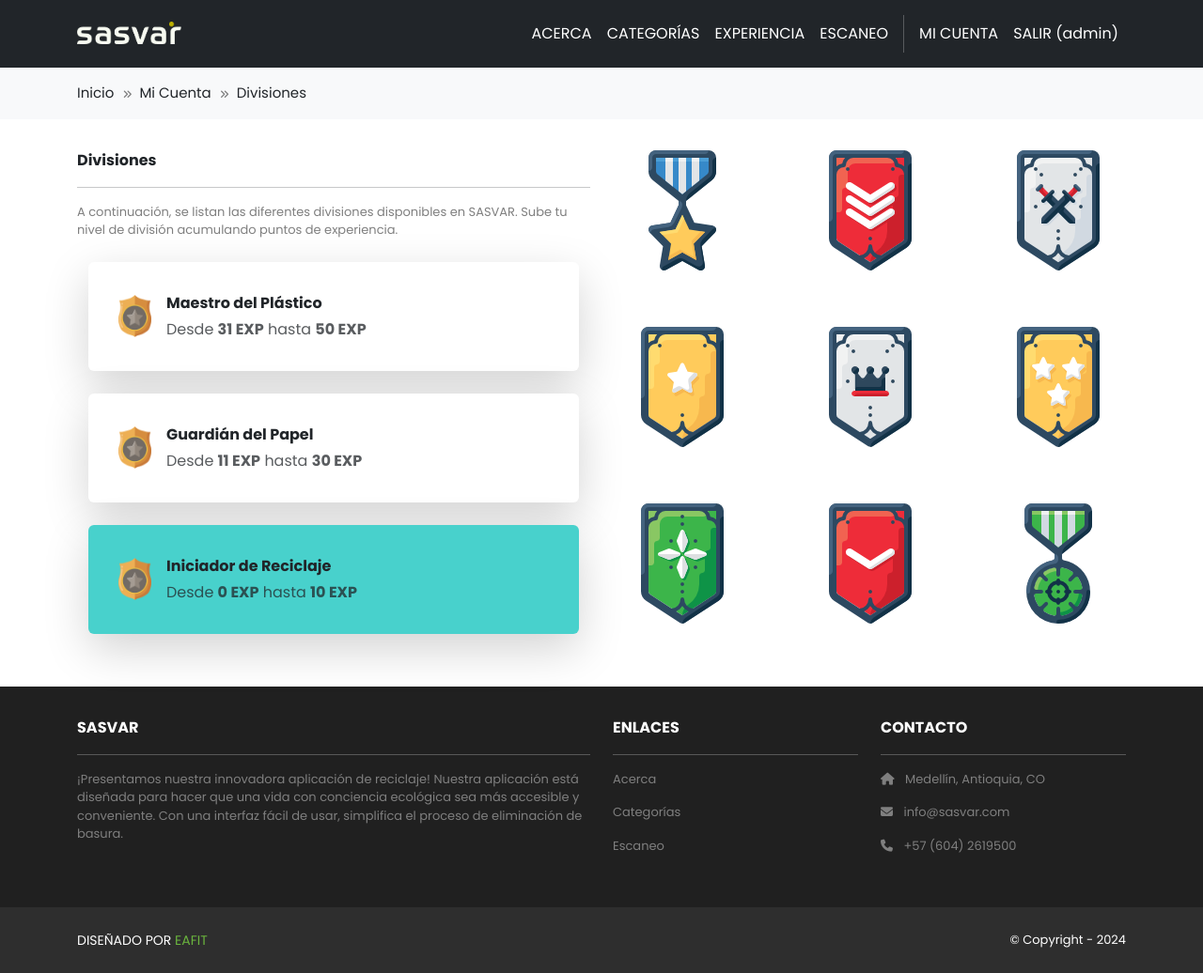
After one commit to danielgara/sasvar, a Django app: page /mi-cuenta/divisiones in a window 1280 px wide. The commit adds this page. Shown: the whole page at 94% size. Run offline with Django 4.2, Linux system fonts and the light colour scheme; a user stored in the database is signed in; data comes from the database, SQL or seed files in the repository; some libraries are stand-ins or nearby versions.

Commit message:
imp: divisiones template

```diff
--- /dev/null
+++ b/accounts/templates/accounts/rankings.html
@@ -0,0 +1,49 @@
+{% extends 'base.html' %}
+{% block content %}
+{% load static %}
+<div class="p-3">
+  <div class="container">
+    <div class="row mt-3">
+      <div class="col-md-6 col-lg-6 col-xl-6 mx-auto mb-3">
+        <b>Divisiones</b>
+        <hr />
+        <p class="font-13 rc-footer-font">A continuación, se listan las diferentes divisiones disponibles en SASVAR.
+          Sube tu nivel de división acumulando puntos de experiencia.</p>
+
+          <div class="container mt-4">
+            {% for ranking in viewData.rankings %}
+            <div class="row justify-content-center">
+              <div class="col-md-12">
+                {% if viewData.user_ranking_name == ranking.name %}
+                <div class="card shadow-lg p-3 mb-4 bg-turquoise rounded border-0">
+                {% else %}
+                <div class="card shadow-lg p-3 mb-4 bg-white rounded border-0">
+                {% endif %}
+                  <div class="card-body">
+                    <div class="d-flex align-items-center">
+                      <img src="{% static 'images/badge.png' %}"
+                        alt="" style="width: 35px; height: 45px"
+                      />
+                      <div class="ms-3">
+                        <p class="fw-bold mb-1">{{ ranking.name }}</p>
+                        <p class="text-muted mb-0">
+                          Desde <span class="fw-bold">{{ ranking.from_points }} EXP</span>
+                          hasta <span class="fw-bold">{{ ranking.to_points }} EXP</span>
+                        </p>
+                      </div>
+                    </div>
+                  </div>
+                </div>
+              </div>
+            </div>
+            {% endfor %}
+          </div>
+
+      </div>
+      <div class="col-md-6 col-lg-6 col-xl-6 mx-auto mb-3 text-center d-none d-md-block">
+        <img src="{% static 'images/rankings.png' %}" class="max-width-100" alt="about" />
+      </div>
+    </div>
+  </div>
+</div>
+{% endblock content %}
--- a/accounts/urls.py
+++ b/accounts/urls.py
@@ -6,5 +6,6 @@ urlpatterns = [
     path('iniciar-sesion', views.custom_login, name='accounts.login'),
     path('registro', views.signup, name='accounts.signup'),
     path('perfil', views.profile, name='accounts.profile'),
+    path('divisiones', views.rankings, name='accounts.rankings'),
     path('', views.index, name='accounts.index'),
 ]
--- a/accounts/views.py
+++ b/accounts/views.py
@@ -79,11 +79,11 @@ def profile(request):
         return redirect('accounts.profile')
 
     viewData = {}
-    viewData["title"] = "Mi Perfil"
+    viewData["title"] = "Perfil"
     viewData["breadcrumbItems"] = [
         {"name": "Inicio", "route": "home.index"},
-        {"name": "Cuentas", "route": "accounts.index"},
-        {"name": "Mi Perfil", "route": "accounts.profile"},
+        {"name": "Mi Cuenta", "route": "accounts.index"},
+        {"name": "Perfil", "route": "accounts.profile"},
     ]
     viewData["user"] = request.user
     user_points = request.user.experience_points
@@ -95,9 +95,26 @@ def profile(request):
 @login_required
 def index(request):
     viewData = {}
-    viewData["title"] = "Cuentas"
+    viewData["title"] = "Mi cuenta"
     viewData["breadcrumbItems"] = [
         {"name": "Inicio", "route": "home.index"},
-        {"name": "Cuentas", "route": "accounts.index"},
+        {"name": "Mi Cuenta", "route": "accounts.index"},
     ]
     return render(request, 'accounts/index.html', {"viewData": viewData})
+
+
+@login_required
+def rankings(request):
+    viewData = {}
+    viewData["title"] = "Divisiones"
+    viewData["breadcrumbItems"] = [
+        {"name": "Inicio", "route": "home.index"},
+        {"name": "Mi Cuenta", "route": "accounts.index"},
+        {"name": "Divisiones", "route": "accounts.rankings"},
+    ]
+    viewData["rankings"] = Ranking.objects.order_by('-level')
+    user_points = request.user.experience_points
+    user_ranking = Ranking.objects.filter(from_points__lte=user_points, to_points__gte=user_points).first()
+    viewData["user_ranking_name"] = user_ranking.name
+
+    return render(request, 'accounts/rankings.html', {"viewData": viewData})
--- a/home/templates/home/about.html
+++ b/home/templates/home/about.html
@@ -4,7 +4,7 @@
 <div class="p-3">
   <div class="container">
     <div class="row mt-3">
-      <div class="col-md-6 col-lg-8 col-xl-6 mx-auto mb-3">
+      <div class="col-md-6 col-lg-6 col-xl-6 mx-auto mb-3">
         <b>Acerca</b>
         <hr />
         <p class="font-13 rc-footer-font">¡Presentamos nuestra innovadora aplicación de reciclaje! Nuestra aplicación está diseñada para hacer
@@ -23,7 +23,7 @@
           La comodidad de una vida sostenible a tu alcance. Juntos, contribuyamos a una vida más verde,
           futuro más limpio.</p>
       </div>
-      <div class="col-md-6 col-lg-8 col-xl-6 mx-auto mb-3 text-center">
+      <div class="col-md-6 col-lg-6 col-xl-6 mx-auto mb-3 text-center">
         <img src="{% static 'images/green-rock.jpg' %}" class="max-width-100" alt="about" />
       </div>
     </div>
--- a/recycling/static/css/style.css
+++ b/recycling/static/css/style.css
@@ -121,6 +121,10 @@ body {
     width: 150px;
 }
 
+.bg-turquoise{
+    background-color: mediumturquoise;
+}
+
 /*
 .bg-body-tertiary {
     --bs-bg-opacity: 1;
--- a/recycling/templates/base.html
+++ b/recycling/templates/base.html
@@ -32,7 +32,7 @@
             <a class="nav-link" href="{% url 'scanner.index' %}">ESCANEO</a>
             <div class="vr bg-white mx-2 d-none d-lg-block"></div>
             {% if user.is_authenticated %}
-              <a class="nav-link" href="{% url 'accounts.index' %}">CUENTA</a>
+              <a class="nav-link" href="{% url 'accounts.index' %}">MI CUENTA</a>
               <a class="nav-link" href="{% url 'accounts.logout' %}">SALIR ({{ user.username }})</a>
             {% else %}
               <a class="nav-link" href="{% url 'accounts.login' %}">INICIAR SESIÓN</a>
--- a/recycling/urls.py
+++ b/recycling/urls.py
@@ -6,7 +6,7 @@ from django.conf.urls.static import static
 urlpatterns = [
     path('', include('home.urls')),
     path('escaneo/', include('image_processing.urls')),
-    path('cuentas/', include('accounts.urls')),
+    path('mi-cuenta/', include('accounts.urls')),
     path('admin/', admin.site.urls),
 ]
 
```
Also changed, not shown: accounts/templates/accounts/index.html (+4 -4 lines), home/templates/home/categories/index.html (+5 -5 lines), recycling/static/images/rankings.png (added).
